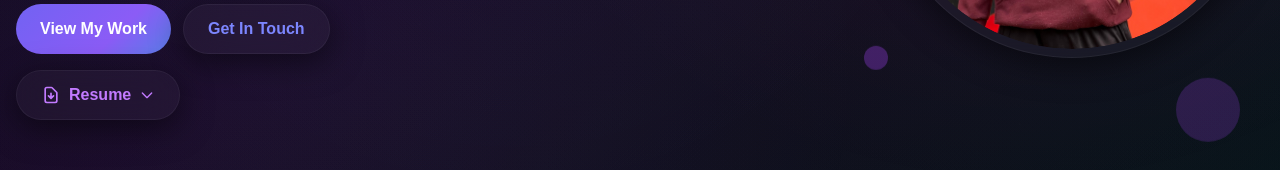
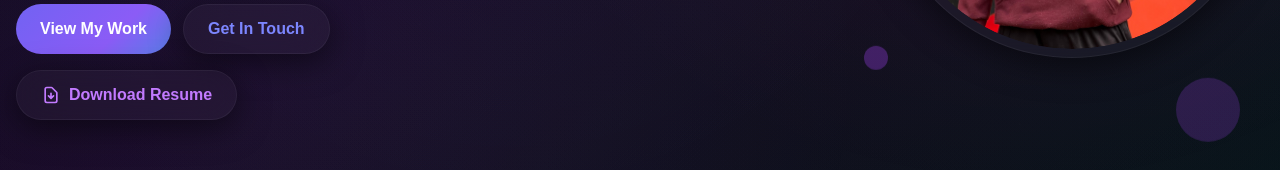
Before and after one commit to VinayKumar1510/Portfolio, a Next.js app: page / in a window 1280 px wide. Shown: the part 574-744 px from the top of the page. Built offline with nearby package versions, Linux system fonts and the light colour scheme.

Commit message:
Update page.js

```diff
--- a/app/page.js
+++ b/app/page.js
@@ -7,7 +7,6 @@ export default function Home() {
   const [isVisible, setIsVisible] = useState(false);
   const [animatedSkills, setAnimatedSkills] = useState(false);
   const [isMobileMenuOpen, setIsMobileMenuOpen] = useState(false);
-  const [isResumeDropdownOpen, setIsResumeDropdownOpen] = useState(false);
 
   useEffect(() => {
     setIsVisible(true);
@@ -31,16 +30,7 @@ export default function Home() {
     return () => window.removeEventListener("scroll", handleScroll);
   }, []);
 
-  useEffect(() => {
-    const handleClickOutside = (event) => {
-      if (isResumeDropdownOpen && !event.target.closest('.resume-dropdown')) {
-        setIsResumeDropdownOpen(false);
-      }
-    };
 
-    document.addEventListener('mousedown', handleClickOutside);
-    return () => document.removeEventListener('mousedown', handleClickOutside);
-  }, [isResumeDropdownOpen]);
 
   useEffect(() => {
     const observer = new IntersectionObserver(
@@ -71,10 +61,6 @@ export default function Home() {
   };
 
   const handleResumeAction = (action) => {
-    if (action === 'view') {
-      // Open resume in new tab - replace with your actual resume URL
-      window.open('/resume.pdf', '_blank');
-    } else if (action === 'download') {
     // Download resume - replace with your actual resume URL
     const link = document.createElement('a');
     link.href = '/resume.pdf';
@@ -82,8 +68,6 @@ export default function Home() {
     document.body.appendChild(link);
     link.click();
     document.body.removeChild(link);
-    }
-    setIsResumeDropdownOpen(false);
   };
 
   const skills = [
@@ -285,45 +269,17 @@ export default function Home() {
                   </button>
                 </div>
 
-                {/* Resume Dropdown - Full Width on Mobile */}
-                <div className="relative resume-dropdown w-full sm:w-auto">
+                {/* Resume Download Button */}
+                <div className="flex flex-col sm:flex-row gap-3">
                   <button
-                    onClick={() => setIsResumeDropdownOpen(!isResumeDropdownOpen)}
-                    className="w-full sm:w-auto px-6 py-3 border border-purple-400 text-purple-400 rounded-full font-semibold hover:bg-purple-400 hover:text-white transition-all duration-300 glass-effect flex items-center justify-center gap-2 text-sm sm:text-base"
+                    onClick={() => handleResumeAction('download')}
+                    className="px-6 py-3 border border-purple-400 text-purple-400 rounded-full font-semibold hover:bg-purple-400 hover:text-white transition-all duration-300 glass-effect flex items-center justify-center gap-2 text-sm sm:text-base"
                   >
                     <svg className="w-4 h-4 sm:w-5 sm:h-5" fill="none" stroke="currentColor" viewBox="0 0 24 24">
                       <path strokeLinecap="round" strokeLinejoin="round" strokeWidth={2} d="M12 10v6m0 0l-3-3m3 3l3-3m2 8H7a2 2 0 01-2-2V5a2 2 0 012-2h5.586a1 1 0 01.707.293l5.414 5.414a1 1 0 01.293.707V19a2 2 0 01-2 2z" />
                     </svg>
-                    Resume
-                    <svg className={`w-3 h-3 sm:w-4 sm:h-4 transition-transform duration-300 ${isResumeDropdownOpen ? 'rotate-180' : ''}`} fill="none" stroke="currentColor" viewBox="0 0 24 24">
-                      <path strokeLinecap="round" strokeLinejoin="round" strokeWidth={2} d="M19 9l-7 7-7-7" />
-                    </svg>
-                  </button>
-
-                  {/* Dropdown Menu */}
-                  {isResumeDropdownOpen && (
-                    <div className="absolute top-full mt-2 left-0 right-0 sm:right-auto sm:w-48 glass-effect rounded-lg shadow-xl border border-purple-500/30 overflow-hidden z-50">
-                      <button
-                        onClick={() => handleResumeAction('view')}
-                        className="w-full px-4 py-3 text-left text-gray-300 hover:text-purple-400 hover:bg-purple-400/10 transition-all duration-300 flex items-center gap-3 text-sm"
-                      >
-                        <svg className="w-4 h-4" fill="none" stroke="currentColor" viewBox="0 0 24 24">
-                          <path strokeLinecap="round" strokeLinejoin="round" strokeWidth={2} d="M15 12a3 3 0 11-6 0 3 3 0 016 0z" />
-                          <path strokeLinecap="round" strokeLinejoin="round" strokeWidth={2} d="M2.458 12C3.732 7.943 7.523 5 12 5c4.478 0 8.268 2.943 9.542 7-1.274 4.057-5.064 7-9.542 7-4.477 0-8.268-2.943-9.542-7z" />
-                        </svg>
-                        View Resume
-                      </button>
-                      <button
-                        onClick={() => handleResumeAction('download')}
-                        className="w-full px-4 py-3 text-left text-gray-300 hover:text-purple-400 hover:bg-purple-400/10 transition-all duration-300 flex items-center gap-3 border-t border-purple-500/30 text-sm"
-                      >
-                        <svg className="w-4 h-4" fill="none" stroke="currentColor" viewBox="0 0 24 24">
-                          <path strokeLinecap="round" strokeLinejoin="round" strokeWidth={2} d="M12 10v6m0 0l-3-3m3 3l3-3m2 8H7a2 2 0 01-2-2V5a2 2 0 012-2h5.586a1 1 0 01.707.293l5.414 5.414a1 1 0 01.293.707V19a2 2 0 01-2 2z" />
-                        </svg>
                     Download Resume
                   </button>
-                    </div>
-                  )}
                 </div>
               </div>
             </div>
```
Lines whose indentation alone changed are shown as unchanged.
